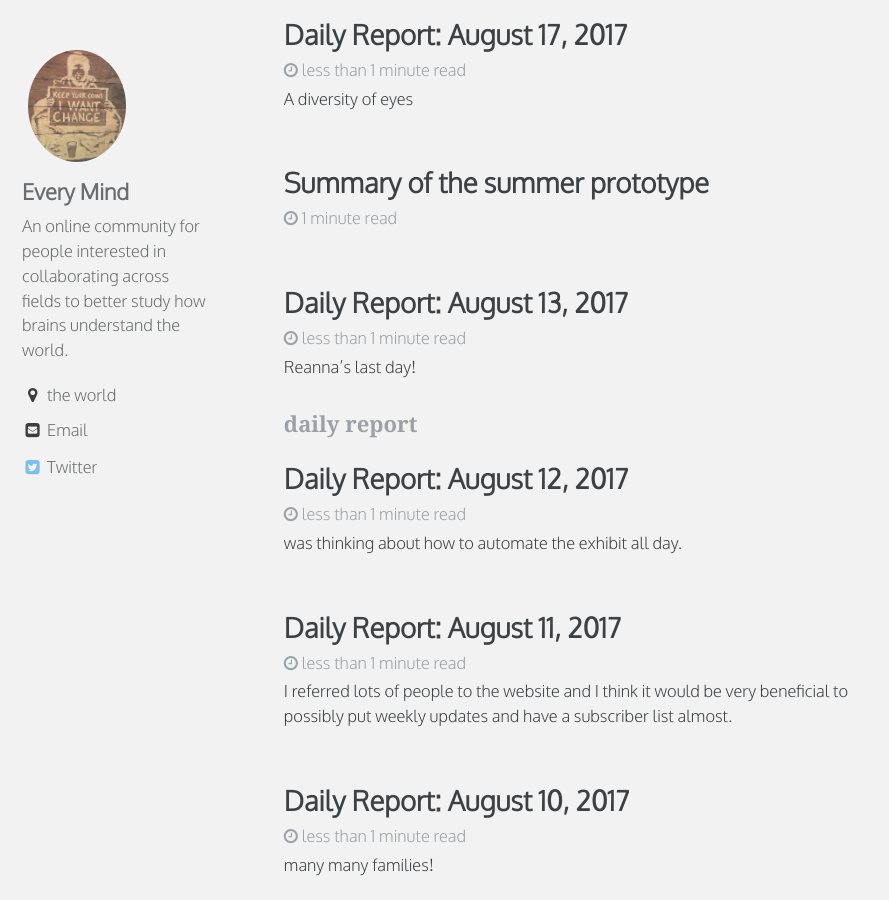
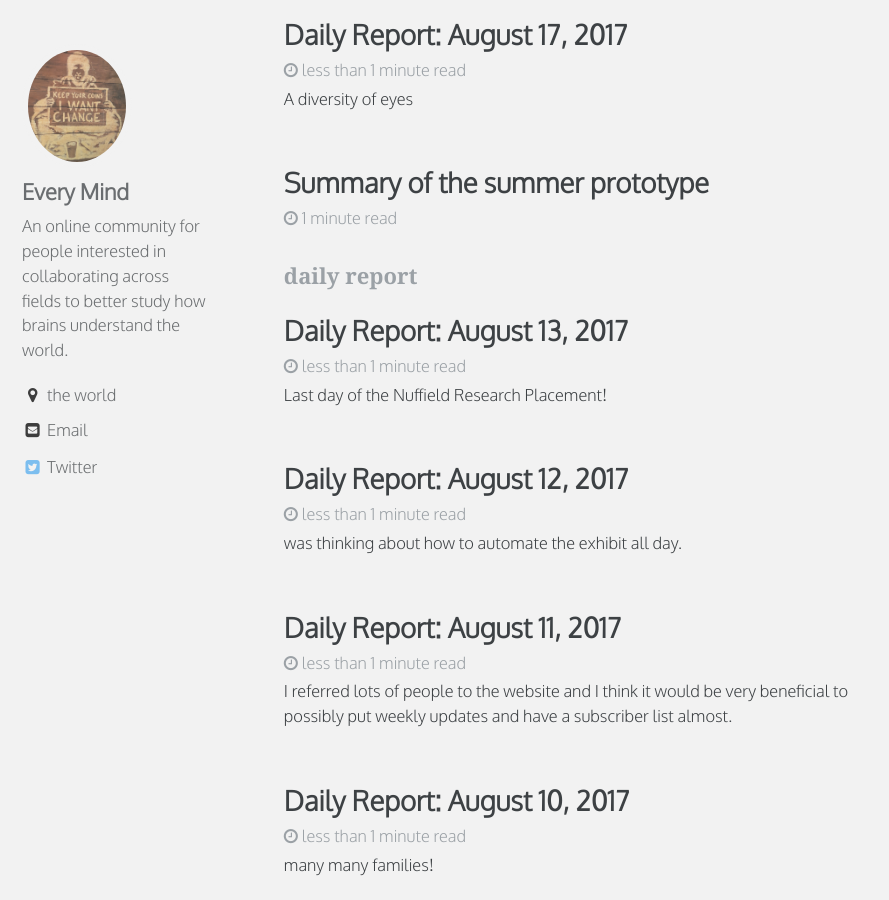
Before and after one commit to everymind/SurprisingMinds, a Jekyll site: the page built from _pages/category-archive.md, in a window 1280 px wide and 900 px high, scrolled down 734 px. Shown: the whole window, without its empty margins (0-889 px from the left). Built offline with Jekyll 4.4.1, drawn with Linux system fonts in a browser that asks for light colours; some web fonts are replaced.

Commit message:
Update 2017-08-13-surprisingminds-daily-report-August-13-2017.md

```diff
--- a/_posts/2017-08-13-surprisingminds-daily-report-August-13-2017.md
+++ b/_posts/2017-08-13-surprisingminds-daily-report-August-13-2017.md
@@ -1,13 +1,13 @@
 ---
 title: "Daily Report: August 13, 2017"
-excerpt: "Reanna's last day! "
+excerpt: "Last day of the Nuffield Research Placement! "
+author: Reanna C-R
 categories:
-  - Surprising Minds
+  - daily report
 tags:
-  - daily report
   - open lab notebook
   - Sea Life Brighton
-  - Nuffield Summer Placement
+  - Nuffield Research Placements
   - prototype
 ---
 
```
